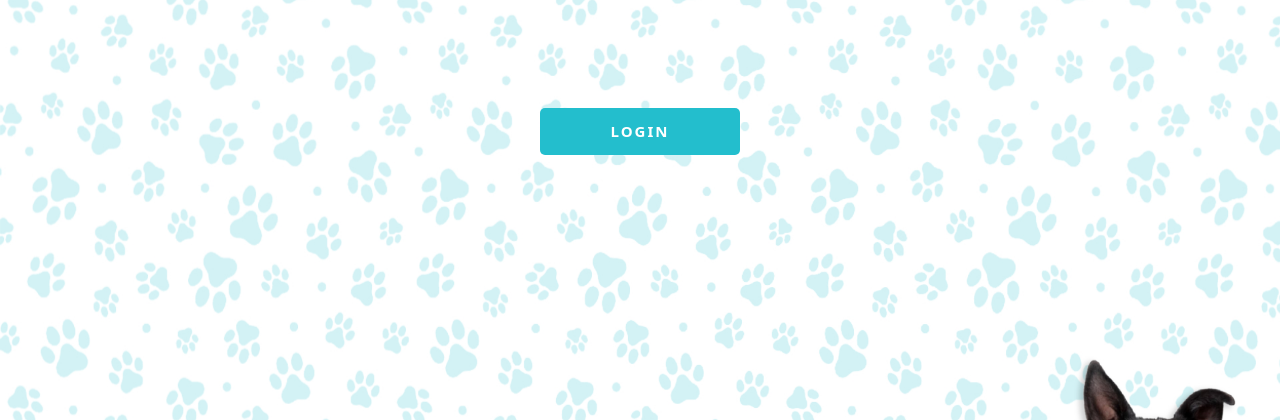
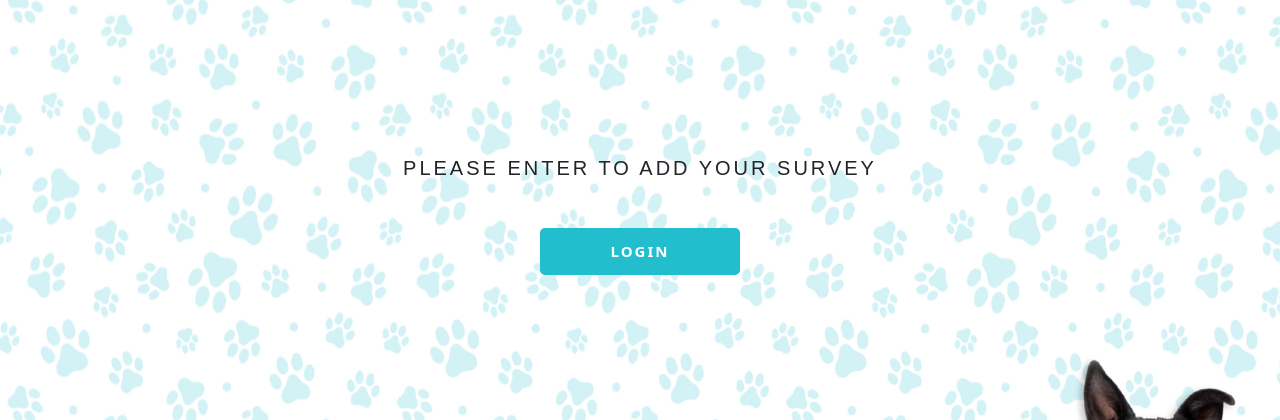
Before and after one commit to Eman-Abubakr/petvey_backend, a Node server app: template backend/views/survey/add_edit.ejs in a window 1280 px wide. Shown: the part 87-507 px from the top of the page. Run offline with Node 20, Linux system fonts and the light colour scheme; the template is opened without the code that fills it, so the values that code supplies are empty; some libraries are stand-ins or nearby versions.

Commit message:
Update add_edit.ejs

```diff
--- a/backend/views/survey/add_edit.ejs
+++ b/backend/views/survey/add_edit.ejs
@@ -88,6 +88,7 @@ Fall 2021
                     </div>
             </form>
             <% } else { %>
+                <h3>Please enter to add your survey</h3>
                 <input type="button" onclick="location.href='/Login';" value="Login" />
             <% } %>
         </div>
```
